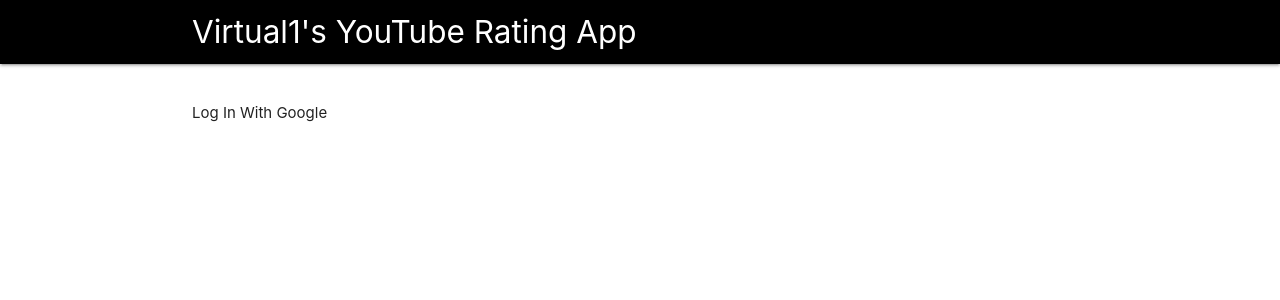
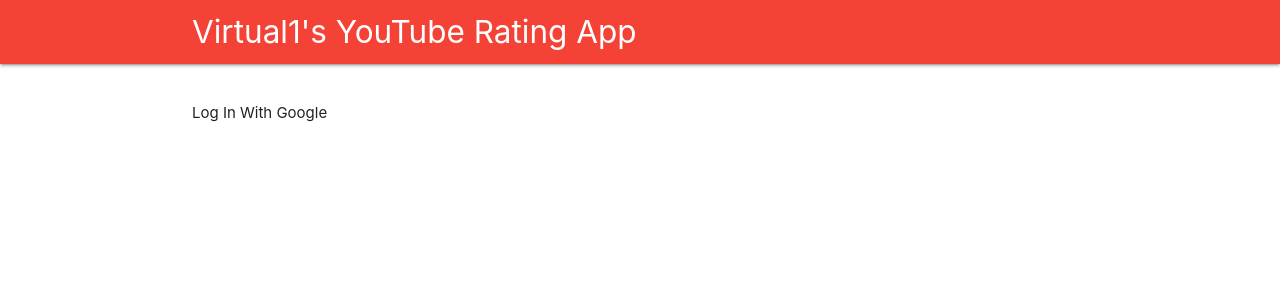
Before and after one commit to Virtual1/GRIP-project-001, a Django app: page / in a window 1280 px wide. Shown: the top 300 px of the page. Run offline with Django 3.2, Linux system fonts and the light colour scheme; some libraries are stand-ins or nearby versions.

Commit message:
changed to red

```diff
--- a/templates/base.html
+++ b/templates/base.html
@@ -20,7 +20,7 @@
 	<title>Virtual1's YT Rating App</title>
 </head>
 <body>
-	<nav class="black">
+	<nav class="red">
 		<div class="nav-wrapper">
 			<div class="container">
 				<a href="#!" class="brand-logo">Virtual1's YouTube Rating App</a>
```
